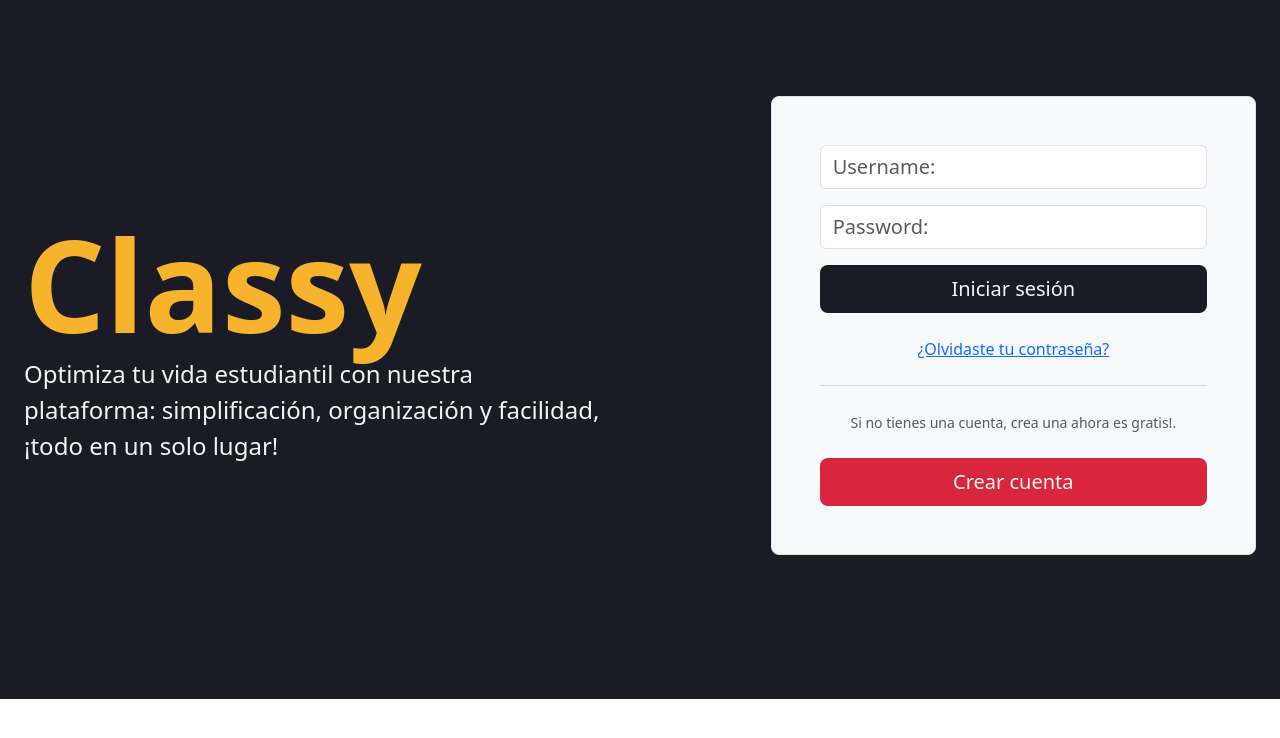
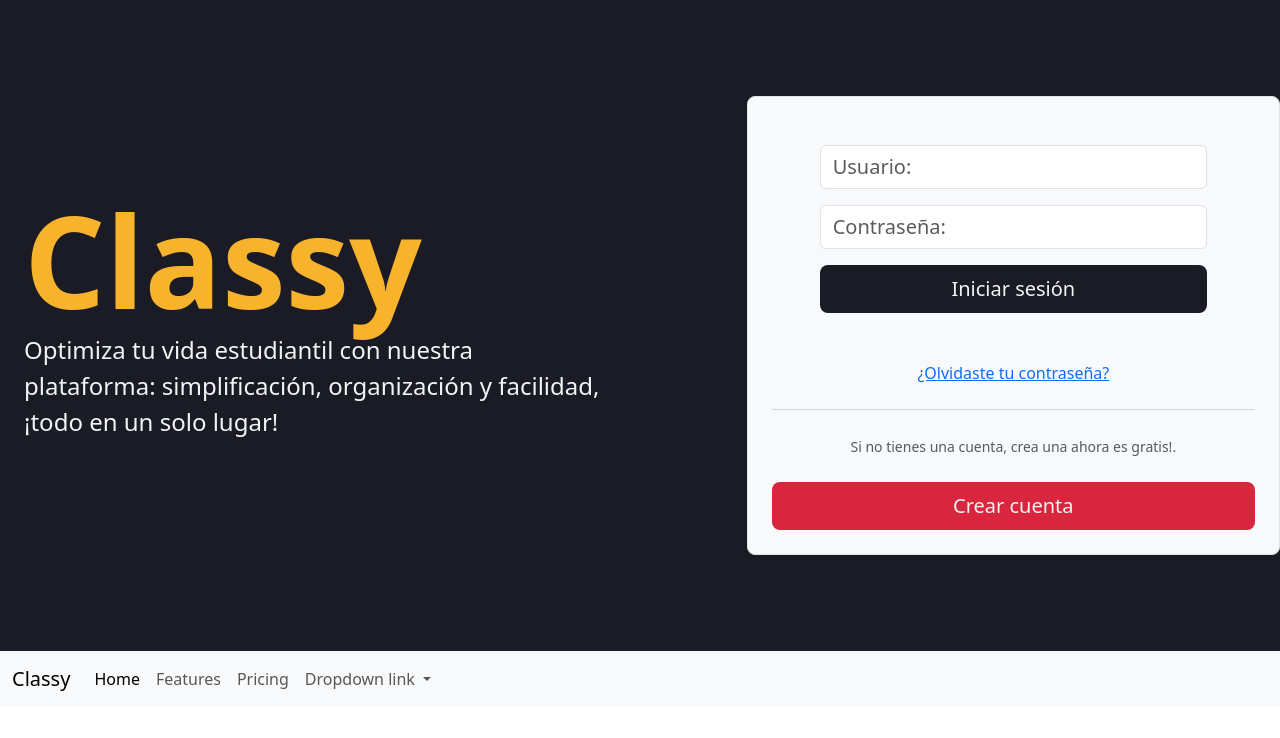
Before and after one commit to pol-cova/Classy, a Django app: page / in a window 1280 px wide. Shown: the top 738 px of the page. Run offline with Django 5.2, Linux system fonts and the light colour scheme; some libraries are stand-ins or nearby versions.

Commit message:
Update templates and views

```diff
--- a/templates/home.html
+++ b/templates/home.html
@@ -0,0 +1 @@
+{{ user }}
--- a/templates/index.html
+++ b/templates/index.html
@@ -19,18 +19,17 @@
                 <h1 class="display-4 fw-bold lh-1" style="font-size: 8rem; color: #F7B32B;">Classy</h1>
             <p class="col-lg-10 fs-4" style="color: #F2F4F3;">Optimiza tu vida estudiantil con nuestra plataforma: simplificación, organización y facilidad, ¡todo en un solo lugar!</p>
             </div>
-            <div class="col-md-10 mx-auto col-lg-5">
-                <form class="p-4 p-md-5 border rounded-3 bg-body-tertiary" action="#" method="post">
+            <div class="col-md-10 mx-auto col-lg-5 border rounded-3 bg-body-tertiary">
+                <form class="p-4 p-md-5" action="{% url 'login' %}" method="post">
                     {% csrf_token %}
                     <div class="mb-3">
-                        <input type="text" class="form-control" placeholder="Username: " aria-label="Username" name="username" style="font-size: 1.25rem;">
+                        <input type="text" class="form-control" placeholder="Usuario: " aria-label="Username" name="username" style="font-size: 1.25rem;">
                     </div>
                     <div class="mb-3">
-                        <input type="password" class="form-control" placeholder="Password: " aria-label="Password" name="password" style="font-size: 1.25rem;">
+                        <input type="password" class="form-control" placeholder="Contraseña: " aria-label="Password" name="password" style="font-size: 1.25rem;">
                     </div>
                     <button class="w-100 btn btn-lg" style="background-color: #1A1B25; color: #F2F4F3;" type="submit">Iniciar sesión</button>
-                    <br>
-                    <br>
+                </form>
                     <a class="link">¿Olvidaste tu contraseña?</a>
                     <hr class="my-4">
                     <small class="text-body-secondary">Si no tienes una cuenta, crea una ahora es gratis!.</small>
@@ -46,8 +45,8 @@
                                     <h1 class="modal-title fs-5" id="exampleModalLabel">Crear cuenta</h1>
                                     <button type="button" class="btn-close" data-bs-dismiss="modal" aria-label="Close"></button>
                                 </div>
-                            <div class="modal-body row g-3">
-                                <form>
+                            <div class="modal-body">
+                                <form class="row g-3">
                                     <div class="col-md-6">
                                         <label for="fname" class="form-label">Nombre</label>
                                         <input type="text" class="form-control" id="fname" required>
@@ -95,10 +94,10 @@
                     </div>
                     <br>
                     <br>
-                </form>
             </div>
         </div>
     </div>
+    {% include 'partials/_footer.html' %}
     {% endblock %}
 </body>
 </html>
--- a/templates/partials/_footer.html
+++ b/templates/partials/_footer.html
@@ -0,0 +1,31 @@
+<nav class="navbar navbar-expand-lg bg-body-tertiary">
+    <div class="container-fluid">
+        <a class="navbar-brand" href="#">Classy</a>
+    <button class="navbar-toggler" type="button" data-bs-toggle="collapse" data-bs-target="#navbarNavDropdown" aria-controls="navbarNavDropdown" aria-expanded="false" aria-label="Toggle navigation">
+        <span class="navbar-toggler-icon"></span>
+    </button>
+    <div class="collapse navbar-collapse" id="navbarNavDropdown">
+        <ul class="navbar-nav">
+            <li class="nav-item">
+                <a class="nav-link active" aria-current="page" href="#">Home</a>
+            </li>
+            <li class="nav-item">
+                <a class="nav-link" href="#">Features</a>
+            </li>
+            <li class="nav-item">
+                <a class="nav-link" href="#">Pricing</a>
+            </li>
+            <li class="nav-item dropdown">
+                <a class="nav-link dropdown-toggle" href="#" role="button" data-bs-toggle="dropdown" aria-expanded="false">
+                Dropdown link
+                </a>
+                <ul class="dropdown-menu">
+                    <li><a class="dropdown-item" href="#">Action</a></li>
+                    <li><a class="dropdown-item" href="#">Another action</a></li>
+                    <li><a class="dropdown-item" href="#">Something else here</a></li>
+                </ul>
+            </li>
+        </ul>
+    </div>
+    </div>
+</nav>
--- a/users/urls.py
+++ b/users/urls.py
@@ -1,6 +1,9 @@
 from django.urls import path, include
-from . import views
+from .views import index, home, user_login
 
 urlpatterns = [
-    path('', views.index, name='index'),
+    path('', index , name='index'),
+    path('my/', home, name='home'),
+    # test login route
+    path('login/', user_login, name='login')
 ]
--- a/users/views.py
+++ b/users/views.py
@@ -1,12 +1,33 @@
-from django.shortcuts import render
+from django.shortcuts import render, redirect
 from rest_framework.permissions import IsAuthenticated
-from rest_framework.decorators import api_view, permission_classes
 from rest_framework.response import Response
-
+from django.contrib.auth import authenticate, login
+from django.contrib.auth.decorators import login_required
+# import forms
+from .forms import SignUpForm, LoginForm
 # index
 def index(request):
-    # check if request user is auth
     if request.user.is_authenticated:
-        return Response({'message': 'Hello, ' + request.user.username})
+        return redirect('home')
     else:
-        return render(request, 'index.html')
+        form = LoginForm()
+        return render(request, 'index.html', {'form': form})
+
+def home(request):
+    return render(request, 'home.html')
+
+def user_login(request):
+    if request.method == 'POST':
+        form = LoginForm(request.POST)
+        if form.is_valid():
+            # get form data
+            username = form.cleaned_data['username']
+            password = form.cleaned_data['password']
+            # authenticate user
+            user = authenticate(request, username=username, password=password)
+            if user:
+                # login user
+                login(request, user)
+                return redirect('home')
+        else:
+            return redirect('index')
```
